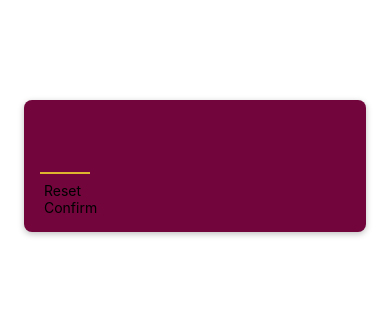
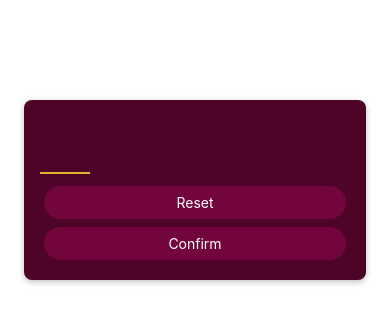
Before and after one commit to Harry-Daniel/RNGuess-Number-Game, a React Native app: screen / in a window 390 px wide. Shown: the top 324 px of the page. Built offline with nearby package versions, Linux system fonts and the light colour scheme.

Commit message:
Adding Visual Feedback to the Buttons

```diff
--- a/components/PrimaryButton.js
+++ b/components/PrimaryButton.js
@@ -1,7 +1,35 @@
-import {View,Text} from 'react-native'
-function PrimaryButton({children}) {
-    return <View>
-        <Text>{children}</Text>
+import { View, Text, Pressable, StyleSheet } from "react-native";
+function PrimaryButton({ children }) {
+  function pressHandler() {
+    console.log("Pressed!");
+  }
+  return (
+    <View style={styles.buttonOuterContainer}>
+      <Pressable onPress={pressHandler} android_ripple={{ color: "#640233" }} style={({pressed})=>pressed? [styles.buttonInnerContainer,styles.pressed]:styles.buttonInnerContainer}>
+        <Text style={styles.buttonText}>{children}</Text>
+      </Pressable>
     </View>
+  );
 }
 export default PrimaryButton;
+
+const styles = StyleSheet.create({
+  buttonOuterContainer: {
+    borderRadius: 28,
+    margin: 4,
+    overflow: "hidden",
+  },
+  buttonInnerContainer: {
+    backgroundColor: "#72063c",
+    paddingVertical: 8,
+    paddingHorizontal: 16,
+    elevation: 2,
+  },
+  buttonText: {
+    color: "white",
+    textAlign: "center",
+  },
+  pressed:{
+    opacity:0.75,
+  }
+});
--- a/screens/StartGameScreen.js
+++ b/screens/StartGameScreen.js
@@ -18,7 +18,7 @@
     marginTop: 100,
     marginHorizontal: 24,
     padding: 16,
-    backgroundColor: "#72063c",
+    backgroundColor: "#4e0329",
     borderRadius: 8,
     elevation: 4, //Elevation is for android only
     shadowColor: "black",
```
